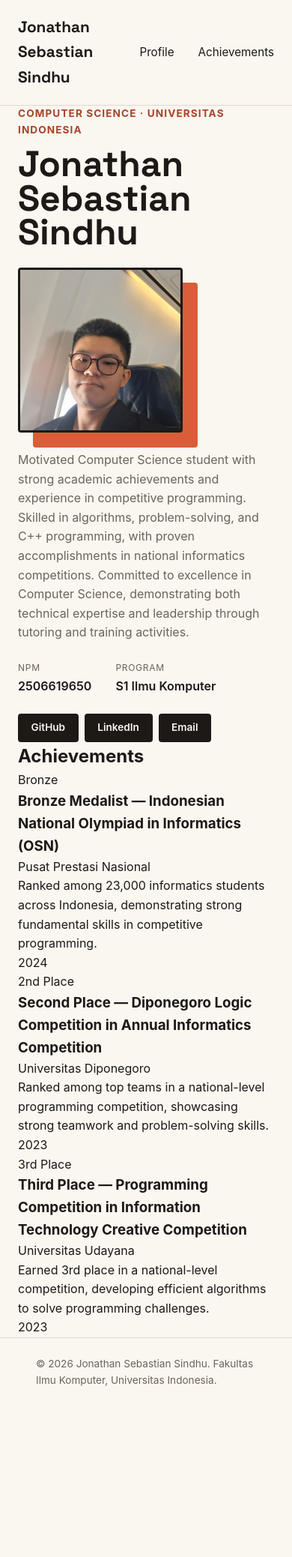
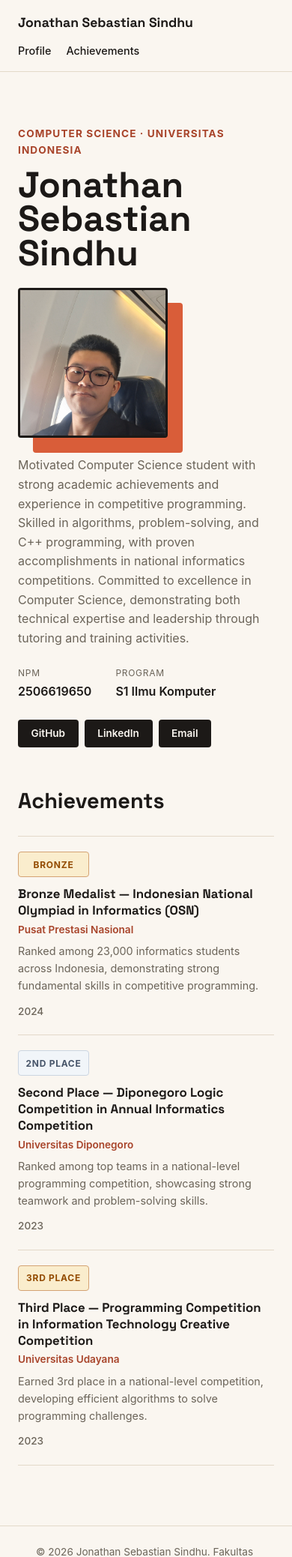
Before and after one commit to Kobaneru/myportofolio, a Django app: page / in a window 390 px wide. Shown: the top 2077 px of the page at 75% size. Before the commit the page ends 1849 px from the top, so only its background shows below. Run offline with Django 5.2, Linux system fonts and the light colour scheme.

Commit message:
style(portfolio): add styling and responsive rules for achievements section
- Style achievements list and cards using Flexbox layout and hover micro-interactions
- Add color variants for medal and placement badges
- Implement media queries (max-width: 600px) to adapt card layout for mobile screens

```diff
--- a/static/css/style.css
+++ b/static/css/style.css
@@ -21,6 +21,13 @@ body {
     line-height: 1.6;
 }
 
+main {
+    display: flex;
+    flex-direction: column;
+    gap: 3rem;
+    padding: 4.5rem 0 5rem;
+}
+
 h1, .brand {
     font-family: "Space Grotesk", -apple-system, sans-serif;
 }
@@ -33,6 +40,10 @@ h1, .brand {
 
 .site-header {
     border-bottom: 1px solid var(--line);
+    background-color: var(--paper);
+    position: sticky;
+    top: 0;
+    z-index: 100; /* Menjaga navbar selalu di atas saat di-scroll */
 }
 
 .site-header .container {
@@ -40,6 +51,7 @@ h1, .brand {
     justify-content: space-between;
     align-items: center;
     padding: 1.25rem 1.5rem;
+    gap: 1rem;
 }
 
 .brand {
@@ -47,21 +59,25 @@ h1, .brand {
     font-weight: 700;
     color: var(--ink);
     text-decoration: none;
+    white-space: nowrap;
 }
 
 .site-header nav {
     display: flex;
-    gap: 2rem;
+    align-items: center;
+    gap: 1.5rem;
 }
 
 .site-header nav a {
     color: var(--ink);
     text-decoration: none;
     font-size: 0.95rem;
+    font-weight: 500;
+    transition: color 0.2s ease;
 }
 
-.hero {
-    padding: 4.5rem 0 5rem;
+.site-header nav a:hover {
+    color: var(--accent);
 }
 
 .hero-grid {
@@ -176,20 +192,172 @@ h1, .brand {
     border-top: 1px solid var(--line);
 }
 
+/* Membuat interaksi dengan user lebih nyaman */
+html {
+    scroll-behavior: smooth;
+}
+
+/* Judul Section */
+.section-title {
+    font-family: "Space Grotesk", -apple-system, sans-serif;
+    font-size: 1.8rem;
+    margin-bottom: 1.5rem;
+    color: var(--ink);
+}
+
+/* Container daftar achievements */
+.achievements-list {
+    display: flex;
+    flex-direction: column;
+    gap: 0;
+}
+
+/* Kartu individual */
+.achievements-card {
+    display: flex;
+    align-items: center;
+    gap: 1.5rem;
+    padding: 1.5rem 0.5rem;
+    background: transparent;
+    border-bottom: 1px solid var(--line);
+    transition: transform 0.2s ease, background-color 0.2s ease;
+}
+
+.achievements-card:first-child {
+    border-top: 1px solid var(--line);
+}
+
+/* Efek hover yang rapi dan halus */
+.achievements-card:hover {
+    transform: translateX(6px); /* Menggeser sedikit ke kanan */
+}
+
+/* Styling Badge */
+.badge {
+    display: inline-block;
+    width: 95px;
+    text-align: center;
+    flex-shrink: 0;
+    padding: 0.4rem 0.6rem;
+    font-size: 0.75rem;
+    font-weight: 700;
+    text-transform: uppercase;
+    letter-spacing: 0.06em;
+    white-space: nowrap;
+    border-radius: var(--radius);
+    border: 1px solid var(--line);
+    background-color: #fff;
+    color: var(--ink);
+}
+
+.badge-bronze {
+    border-color: #d4a373;
+    color: #934b00;
+    background-color: #faedcd;
+}
+
+.badge-silver {
+    border-color: #cbd5e1;
+    color: #475569;
+    background-color: #f1f5f9;
+}
+
+.achievements-text {
+    flex: 1;
+}
+
+.achievements-text h3 {
+    font-family: "Space Grotesk", -apple-system, sans-serif;
+    font-size: 1.05rem;
+    line-height: 1.3;
+    margin-bottom: 0.25rem;
+    color: var(--ink);
+}
+
+.achievements-text .institution {
+    font-weight: 600;
+    font-size: 0.85rem;
+    color: var(--accent-dark);
+    margin-bottom: 0.35rem;
+}
+
+.achievements-text .description {
+    font-size: 0.9rem;
+    color: var(--text-muted);
+}
+
+.achievement-year {
+    font-family: inherit;
+    font-weight: 500;
+    font-size: 0.9rem;
+    color: var(--text-muted);
+    margin-left: auto;
+    align-self: center;
+    flex-shrink: 0;
+}
+
+/* Offset scroll supaya anchor link pas di bawah header */
+#achievements, #profile {
+    scroll-margin-top: 7rem;
+}
+
+/* Responsif Layar Ponsel */
 @media (max-width: 600px) {
+    /* Navbar Responsif */
+    .site-header .container {
+        flex-direction: column;
+        align-items: flex-start;
+        gap: 0.75rem;
+        padding: 1rem 1.5rem;
+    }
+
+    .brand {
+        font-size: 1.1rem;
+        white-space: normal; /* Membuat teks turun di layar super sempit */
+    }
+
+    .site-header nav {
+        width: 100%;
+        gap: 1.25rem;
+    }
+
+    .site-header nav a {
+        font-size: 0.9rem;
+    }
+
+    /* Hero Grid Responsif */
     .hero-grid {
         grid-template-columns: 1fr;
         grid-template-areas:
             "identity"
             "photo"
             "details";
+        gap: 1.5rem;
     }
 
     .hero-photo {
-        max-width: 220px;
+        max-width: 200px;
     }
 
-    .social-links {
-        justify-content: flex-start;
+    /* Achievements Responsif */
+    .achievements-card {
+        flex-direction: column;
+        align-items: flex-start;
+        gap: 0.75rem;
+        padding: 1.25rem 0;
+    }
+
+    .achievements-card:hover {
+        transform: none; /* Matikan animasi hover di mobile */
+    }
+
+    .badge {
+        align-self: flex-start; /* Badge menempel di kiri atas kartu */
+    }
+
+    .achievement-year {
+        margin-left: 0;
+        align-self: flex-start;
+        font-size: 0.85rem;
     }
 }
```
